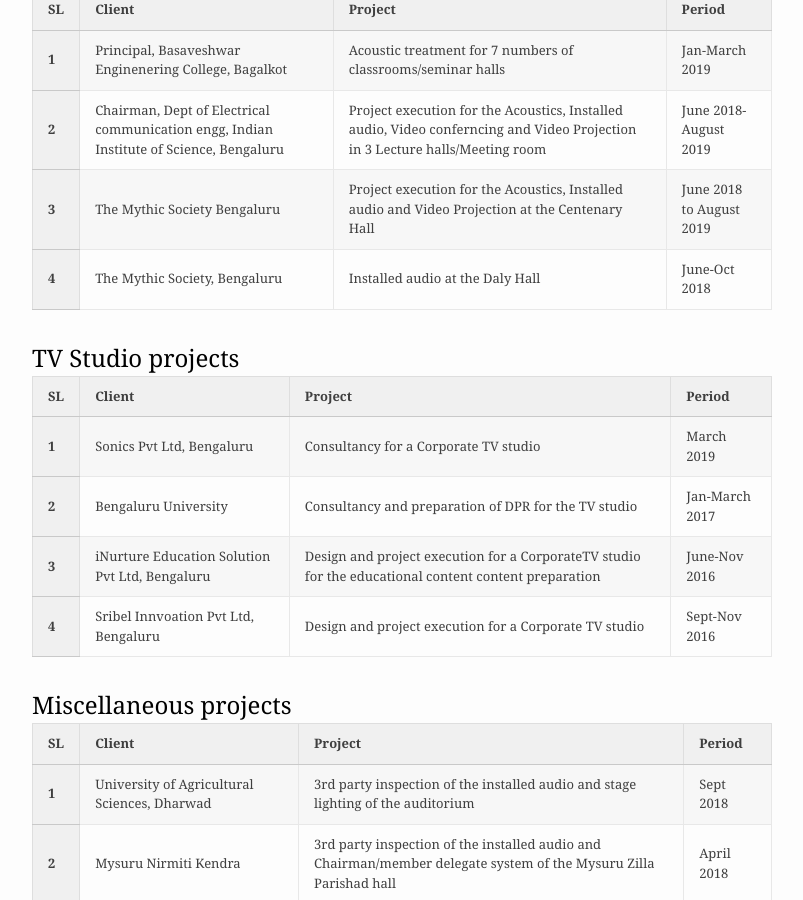
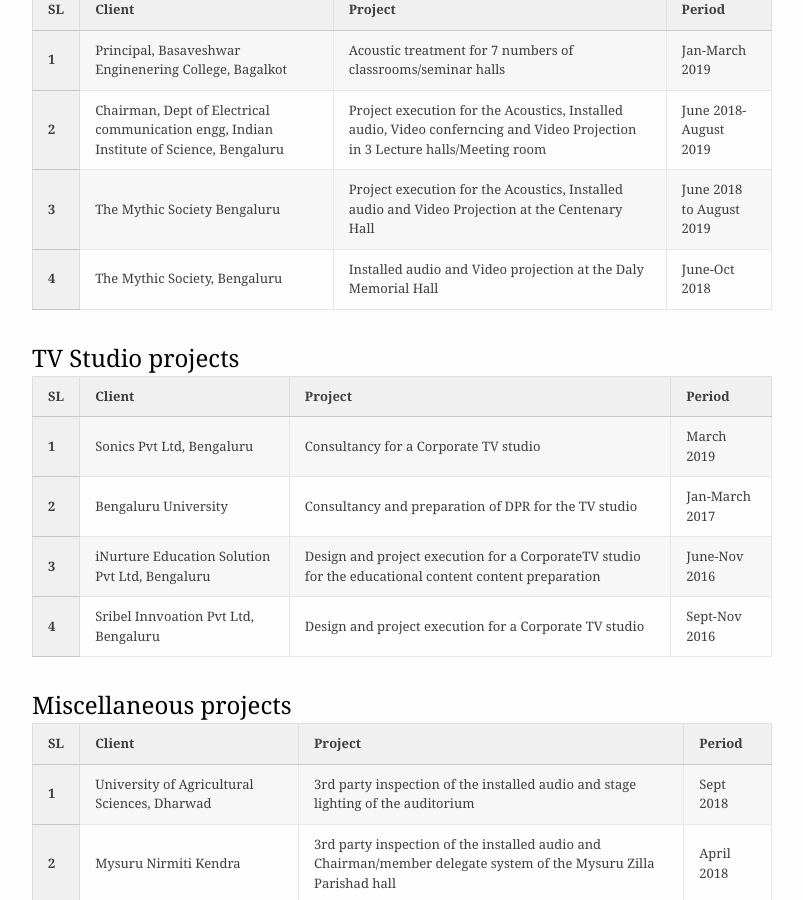
Before and after one commit to VarpasMedia/VarpasMedia.github.io, a Jekyll site: the page built from Projects.md, in a window 1280 px wide and 900 px high, scrolled down 1611 px. Shown: the whole window, without its empty margins (238-1041 px from the left). Built offline with Jekyll 4.4.1, drawn with Linux system fonts in a browser that asks for light colours; our own code applies the rules of GitHub Pages for plain Markdown files.

Commit message:
Update Projects.md

```diff
--- a/Projects.md
+++ b/Projects.md
@@ -177,7 +177,7 @@ e-Classroom and Lecture Halls
     <tr>
         <th>4</th>
 	<td>The Mythic Society, Bengaluru</td>
-        <td>Installed audio at the Daly Hall</td>
+        <td>Installed audio and Video projection at the Daly Memorial Hall</td>
         <td>June-Oct 2018</td>
     </tr>
 
```
